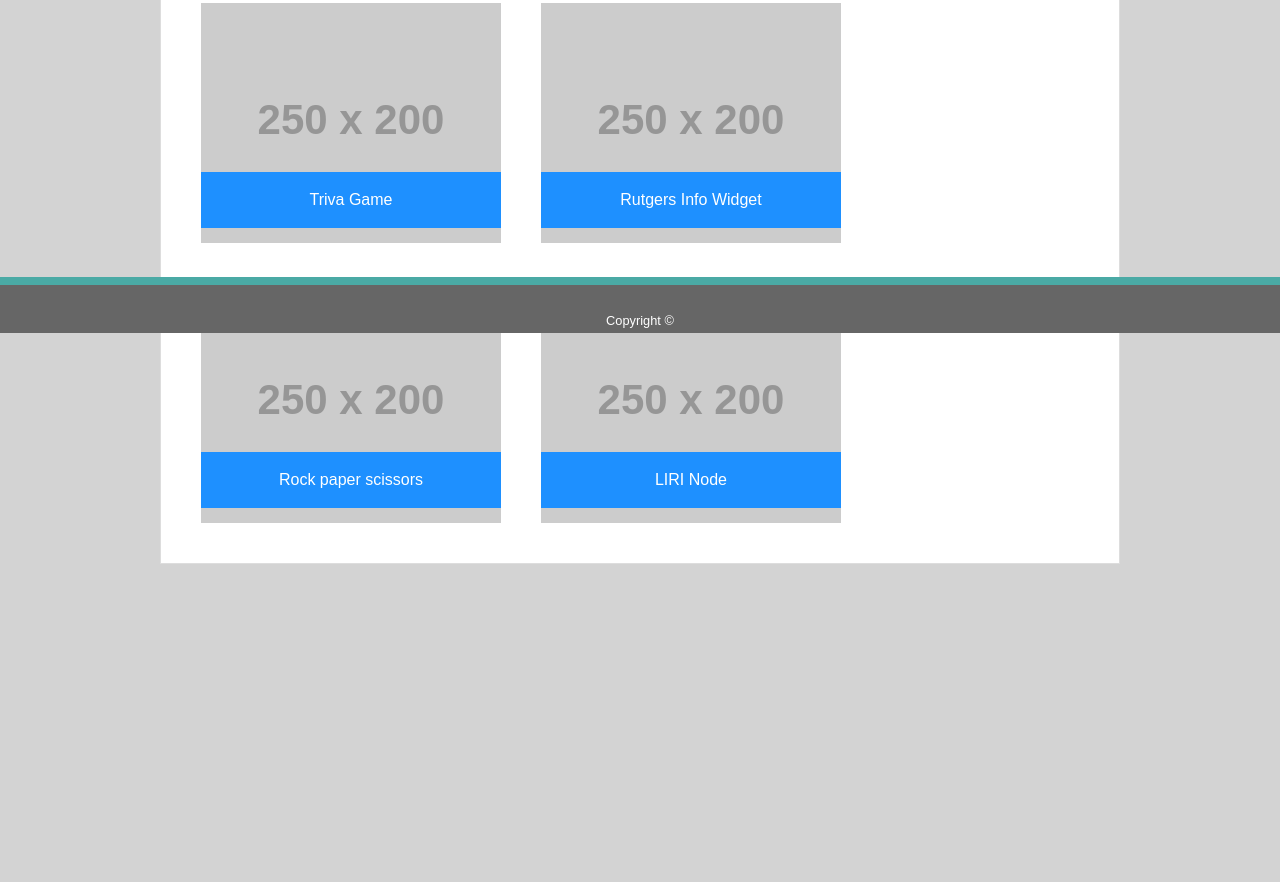
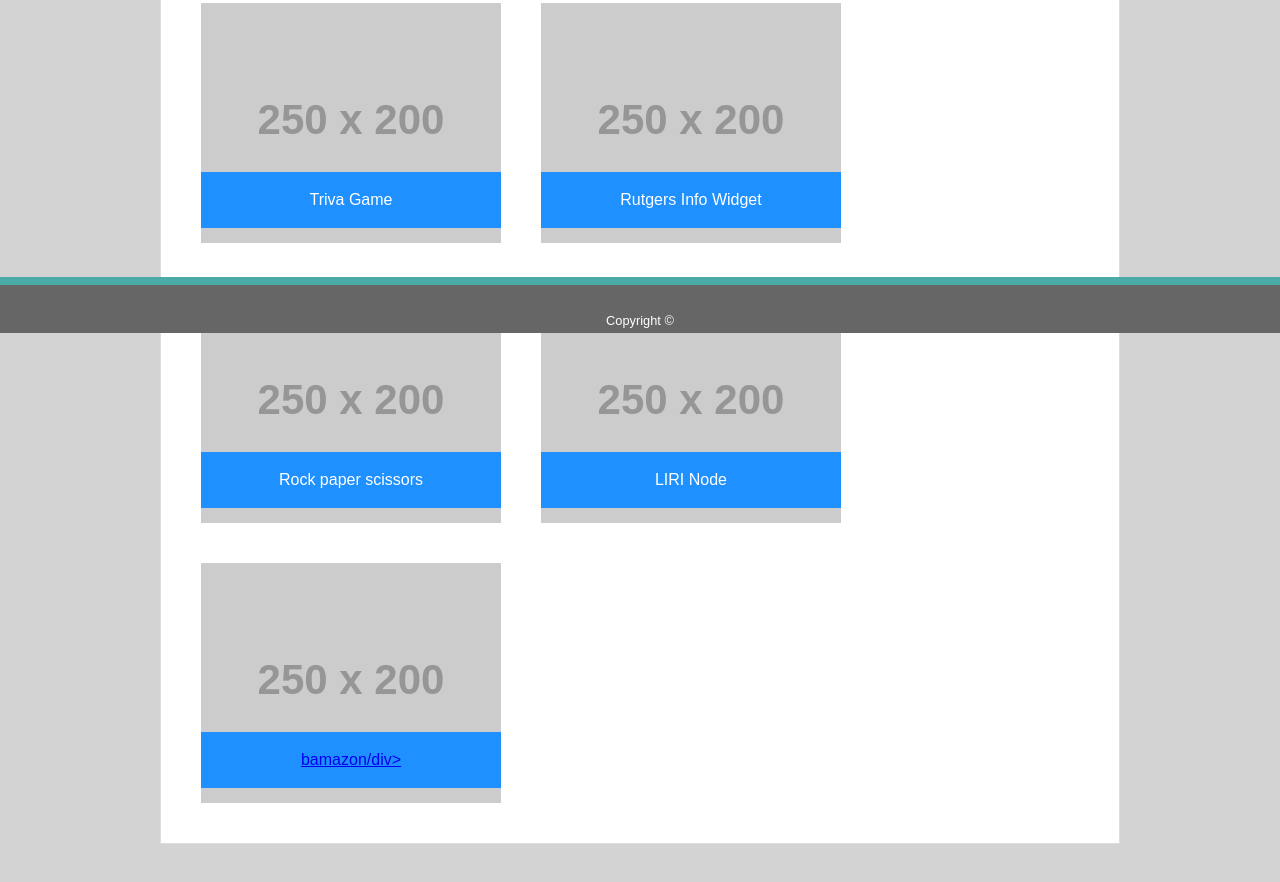
Before and after one commit to Kyle2099/Basic-Portfolio, a plain HTML site: page portfolio.html in a window 1280 px wide. Shown: the part 467-1349 px from the top of the page. Before the commit the page ends 1111 px from the top, so only its background shows below. Drawn offline with Linux system fonts and the light colour scheme; placeholder pictures from the web are drawn by us.

Commit message:
added bamazon to Portfolio

```diff
--- a/portfolio.html
+++ b/portfolio.html
@@ -54,6 +54,12 @@
                 <div class="portfolio-clip "> LIRI Node</div>
             </a>
             </div>
+            <div class="portfolio-item">
+                <a href="https://kyle2099.github.io/bamazon">
+                <img src="http://via.placeholder.com/250x200" alt="bamazon " class="portfolio-pic ">
+                <div class="portfolio-clip "> bamazon/div>
+            </a>
+            </div>
         </div>
     </section>
 </body>
```
